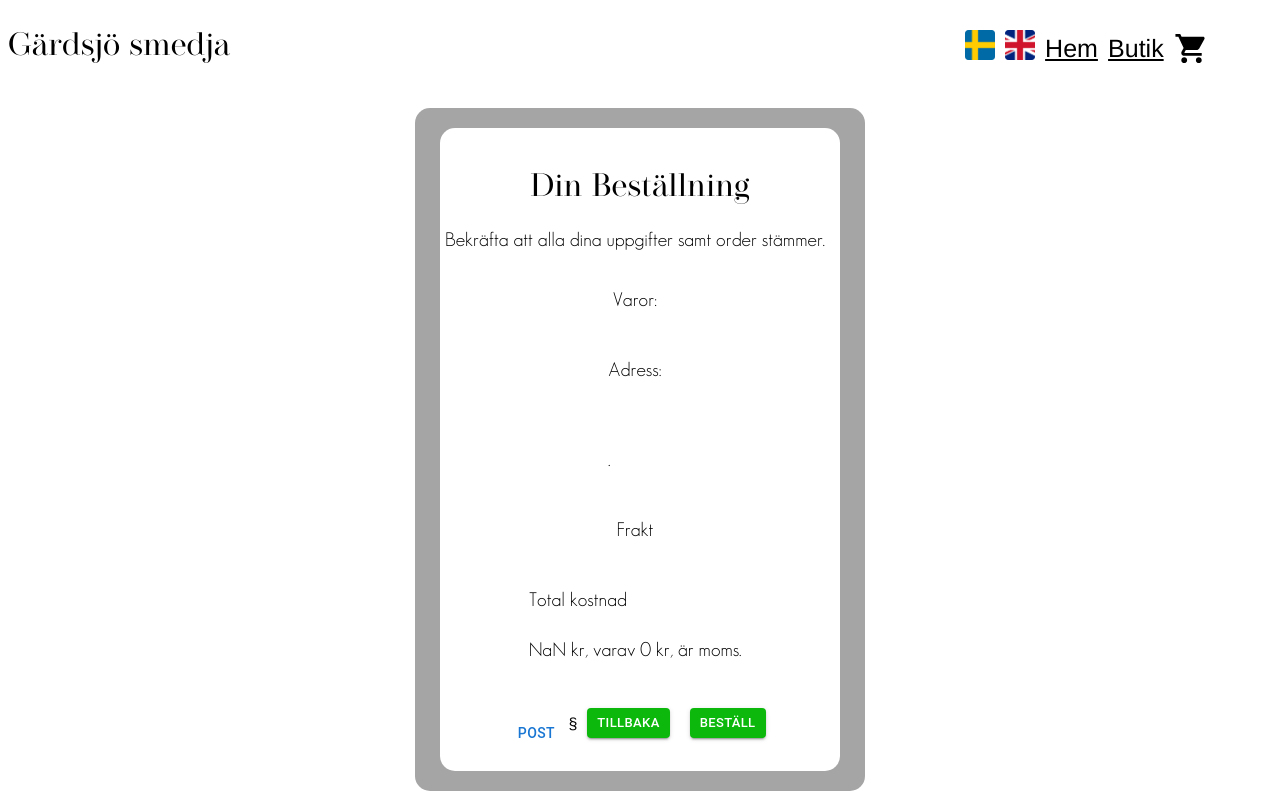
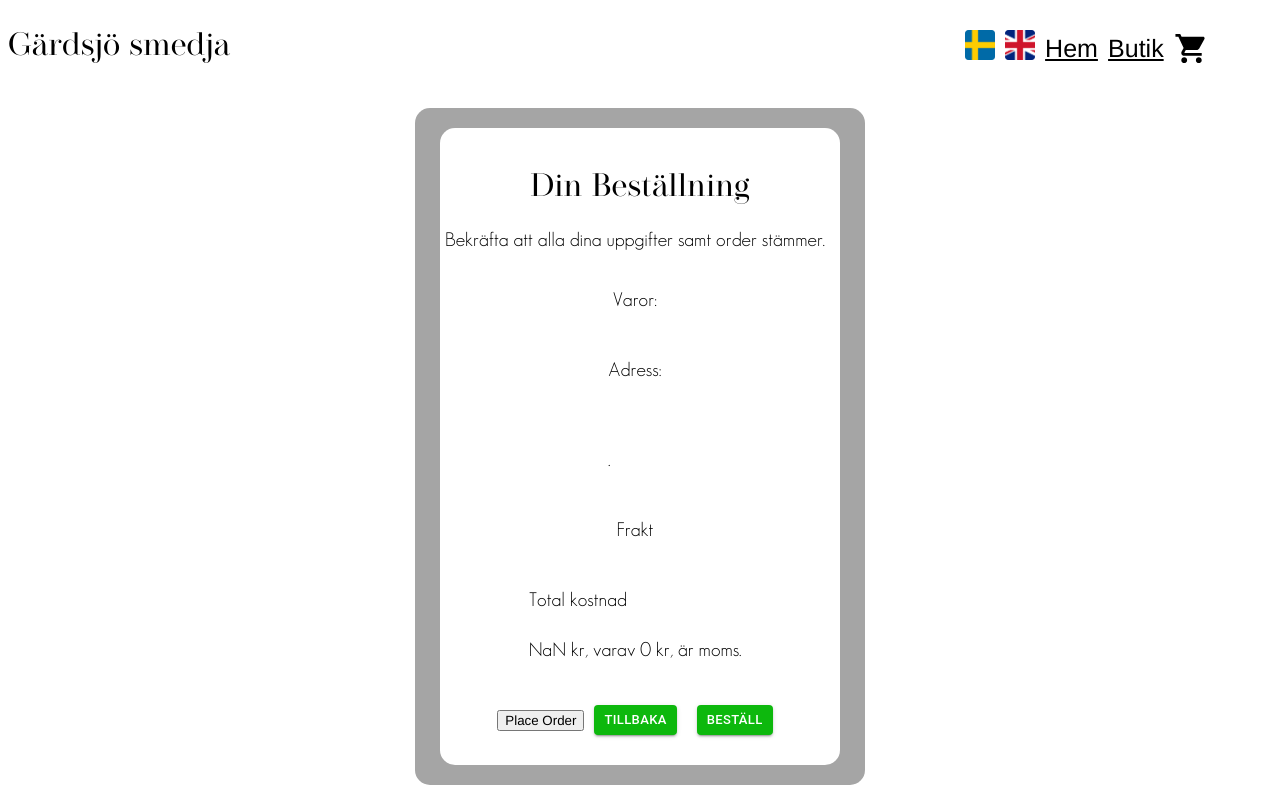
Before and after one commit to Frontend-YH/JOL, a React (Vite) app: page /checkout in a window 1280 px wide. Built offline with nearby package versions, Linux system fonts and the light colour scheme.

Commit message:
I'm starting to loose my mind!

```diff
--- a/src/pages/Orderpost.tsx
+++ b/src/pages/Orderpost.tsx
@@ -2,44 +2,51 @@ import React, { useContext, useState } from "react";
 import { CartContext } from "../CartContext";
 import Button from '@mui/material/Button';
 import PostOrderToServer from './postOrderFunction'
+const firstName = localStorage.getItem('firstName') || '';
+const lastName = localStorage.getItem('lastName') || '';
+const address = localStorage.getItem('address') || '';
+const postalCode = localStorage.getItem('postalCode') || '';
+const city = localStorage.getItem('city') || '';
+const postnordChecked = localStorage.getItem('postnord') === 'true';
+const dhlChecked = localStorage.getItem('dhl') === 'true';
+const dbSchenkerChecked = localStorage.getItem('dbSchenker') === 'true';
+const swish = localStorage.getItem('swish') === 'true';
+const kort = localStorage.getItem('kort') === 'true';
+const phonenumber = localStorage.getItem('phoneNumber');
+const totalAndShipping = localStorage.getItem("totalCost");
 
-
-// ... Other component imports and code ...
-
-function OrderPost() {
-    const { cart } = useContext(CartContext);
-    const names = cart.map((item) => item.name);
-    // Other variable declarations...
-
-    // State to track if the order has been posted
-    const [orderPosted, setOrderPosted] = useState(false);
-
-    // Function to handle the order posting
-    const handlePostOrder = () => {
-        // Prepare your order data here...
+import  postOrderToServer  from './postOrderFunction';
+function OrderButton() {
+  const handleOrderClick = () => {
     const orderData = {
-            // ... Your order data ...
+      shipping: postnordChecked || dhlChecked || dbSchenkerChecked,
+      address: address,
+      city: city,
+      phone: phonenumber,
+      products: [],
+      totalCost: totalAndShipping,
+      payMethod: swish || kort,
+      payed: true,
+      isDone: false,
+      firstName: firstName,
+      lastName: lastName,
+      postCode: postalCode,
     };
 
-        // Call the postOrderToServer function
-        PostOrderToServer(orderData)
+    postOrderToServer(orderData)
       .then((responseData) => {
         console.log('Order posted successfully:', responseData);
-                // Set orderPosted to true to indicate that the order has been posted
-                setOrderPosted(true);
+        // Handle the successful response here if needed
       })
       .catch((error) => {
         console.error('Error posting order:', error);
+        // Handle any errors that occur during the request
       });
   };
 
   return (
-        <div id='Orderingpage'>
-            {/* ... Other JSX code ... */}
-            <Button onClick={handlePostOrder}>Post</Button>§
-            {/* ... Other JSX code ... */}
-        </div>
+    <button onClick={handleOrderClick}>Place Order</button>
   );
 }
 
-export default OrderPost;
+export default OrderButton;
--- a/src/pages/checkout.tsx
+++ b/src/pages/checkout.tsx
@@ -7,8 +7,7 @@ import Button from '@mui/material/Button';
 import { Link, useMatch, useResolvedPath } from "react-router-dom"
 import { ReactNode } from "react";
 import { Box, Checkbox, TextField } from '@mui/material';
-import OrderPost from './Orderpost';
-
+import OrderButton from './Orderpost'; // Import the OrderButton component
 
 
 function DeliveryInfo() {
@@ -138,7 +137,7 @@ function CheckoutContainer() {
             display="flex"
             flexDirection="row"
         >
-            <OrderPost/>
+            <OrderButton/>
             <Button component={CustomLink} to="/Payment"variant="contained" size="small" sx={{backgroundColor: 'rgb(13, 184, 13)', margin:'10px'}}>Tillbaka</Button>
             <Button component={CustomLink} to="/"variant="contained" size="small" sx={{backgroundColor: 'rgb(13, 184, 13)', margin: '10px'}}>Beställ</Button>
         </Box>
```
Lines whose indentation alone changed are shown as unchanged.
